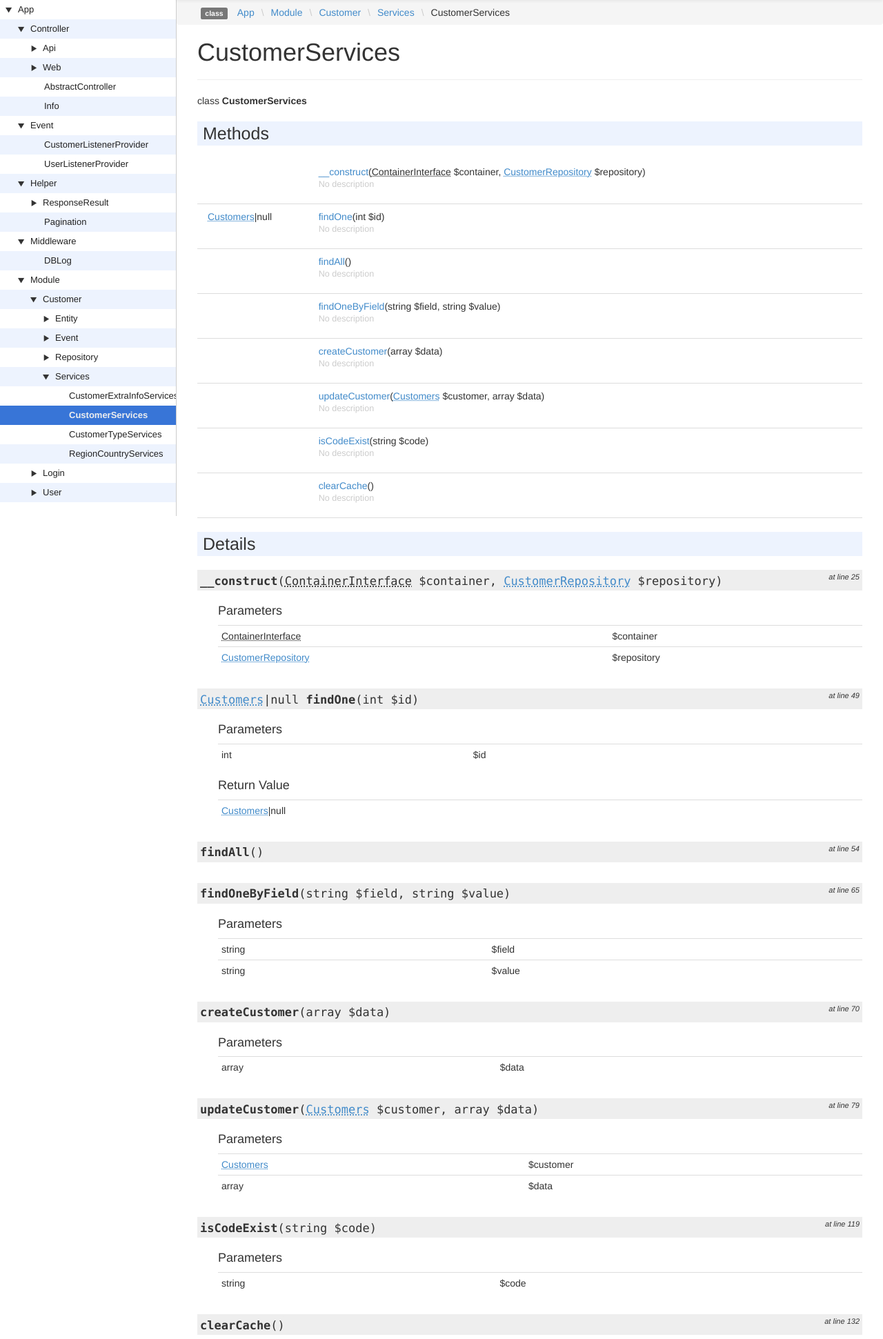
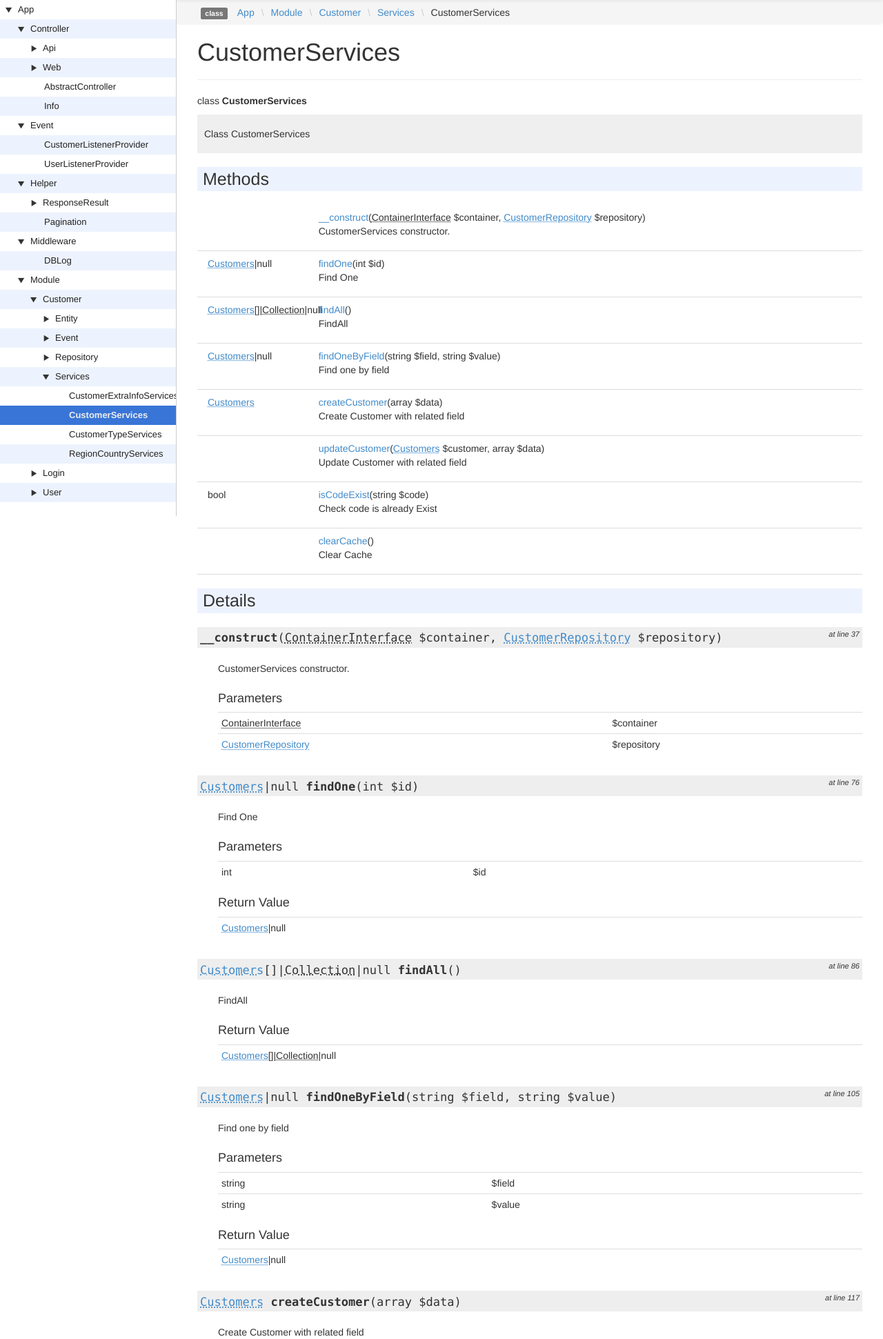
Before and after one commit to iLexN/inova, a PHP site: page /docs/App/Module/Customer/Services/CustomerServices.html in a window 1280 px wide. Shown: the part 52-1993 px from the top of the page at 69% size. Run offline with PHP 8.4, Linux system fonts and the light colour scheme.

```diff
--- a/app/dependencies.php
+++ b/app/dependencies.php
@@ -34,9 +34,9 @@ $container['logger'] = function (ContainerInterface $container) {
 $container['twig'] = function (ContainerInterface $container) {
     $settings = $container->get('twigConfig');
     $view = new \Slim\Views\Twig($settings['template_path'], $settings['twig']);
-    if (!$container['settings']['displayErrorDetails']) {
-        $view->addExtension(new Twig_Extension_Debug());
-    }
+
+    $basePath = rtrim(str_ireplace('index.php', '', $container['request']->getUri()->getBasePath()), '/');
+    $view->addExtension(new \Slim\Views\TwigExtension($container['router'], $basePath));
 
     return $view;
 };
--- a/docs/App/Module/Customer/Services/CustomerServices.html
+++ b/docs/App/Module/Customer/Services/CustomerServices.html
@@ -85,6 +85,8 @@
 
 
 
+            <div class="description">
+            <p>Class CustomerServices</p>                                </div>
 
 
 
@@ -99,8 +101,7 @@
                 <div class="col-md-8 type">
                     <a href="#method___construct">__construct</a>(<abbr title="Psr\Container\ContainerInterface">ContainerInterface</abbr> $container, <a href="../../../../App/Module/Customer/Repository/CustomerRepository.html"><abbr title="App\Module\Customer\Repository\CustomerRepository">CustomerRepository</abbr></a> $repository)
 
-                                            <p class="no-description">No description</p>
-                                    </div>
+                                            <p>CustomerServices constructor.</p>                </div>
                 <div class="col-md-2"></div>
             </div>
                     <div class="row">
@@ -110,41 +111,37 @@
                 <div class="col-md-8 type">
                     <a href="#method_findOne">findOne</a>(int $id)
 
-                                            <p class="no-description">No description</p>
-                                    </div>
+                                            <p>Find One</p>                </div>
                 <div class="col-md-2"></div>
             </div>
                     <div class="row">
                 <div class="col-md-2 type">
-
+                    <a href="../../../../App/Module/Customer/Entity/Customers.html"><abbr title="App\Module\Customer\Entity\Customers">Customers</abbr></a>[]|<abbr title="Illuminate\Database\Eloquent\Collection">Collection</abbr>|null
                 </div>
                 <div class="col-md-8 type">
                     <a href="#method_findAll">findAll</a>()
 
-                                            <p class="no-description">No description</p>
-                                    </div>
+                                            <p>FindAll</p>                </div>
                 <div class="col-md-2"></div>
             </div>
                     <div class="row">
                 <div class="col-md-2 type">
-
+                    <a href="../../../../App/Module/Customer/Entity/Customers.html"><abbr title="App\Module\Customer\Entity\Customers">Customers</abbr></a>|null
                 </div>
                 <div class="col-md-8 type">
                     <a href="#method_findOneByField">findOneByField</a>(string $field, string $value)
 
-                                            <p class="no-description">No description</p>
-                                    </div>
+                                            <p>Find one by field</p>                </div>
                 <div class="col-md-2"></div>
             </div>
                     <div class="row">
                 <div class="col-md-2 type">
-
+                    <a href="../../../../App/Module/Customer/Entity/Customers.html"><abbr title="App\Module\Customer\Entity\Customers">Customers</abbr></a>
                 </div>
                 <div class="col-md-8 type">
                     <a href="#method_createCustomer">createCustomer</a>(array $data)
 
-                                            <p class="no-description">No description</p>
-                                    </div>
+                                            <p>Create Customer with related field</p>                </div>
                 <div class="col-md-2"></div>
             </div>
                     <div class="row">
@@ -154,19 +151,17 @@
                 <div class="col-md-8 type">
                     <a href="#method_updateCustomer">updateCustomer</a>(<a href="../../../../App/Module/Customer/Entity/Customers.html"><abbr title="App\Module\Customer\Entity\Customers">Customers</abbr></a> $customer, array $data)
 
-                                            <p class="no-description">No description</p>
-                                    </div>
+                                            <p>Update Customer with related field</p>                </div>
                 <div class="col-md-2"></div>
             </div>
                     <div class="row">
                 <div class="col-md-2 type">
-
+                    bool
                 </div>
                 <div class="col-md-8 type">
                     <a href="#method_isCodeExist">isCodeExist</a>(string $code)
 
-                                            <p class="no-description">No description</p>
-                                    </div>
+                                            <p>Check code is already Exist</p>                </div>
                 <div class="col-md-2"></div>
             </div>
                     <div class="row">
@@ -176,8 +171,7 @@
                 <div class="col-md-8 type">
                     <a href="#method_clearCache">clearCache</a>()
 
-                                            <p class="no-description">No description</p>
-                                    </div>
+                                            <p>Clear Cache</p>                </div>
                 <div class="col-md-2"></div>
             </div>
             </div>
@@ -188,7 +182,7 @@
             <div id="method-details">
                     <div class="method-item">
                     <h3 id="method___construct">
-        <div class="location">at         line 25</div>
+        <div class="location">at         line 37</div>
         <code>
     <strong>__construct</strong>(<abbr title="Psr\Container\ContainerInterface">ContainerInterface</abbr> $container, <a href="../../../../App/Module/Customer/Repository/CustomerRepository.html"><abbr title="App\Module\Customer\Repository\CustomerRepository">CustomerRepository</abbr></a> $repository)
         </code>
@@ -197,6 +191,8 @@
 
 
 
+                    <div class="method-description">
+                                    <p>CustomerServices constructor.</p>                                                </div>
                 <div class="tags">
                             <h4>Parameters</h4>
 
@@ -222,7 +218,7 @@
             </div>
                     <div class="method-item">
                     <h3 id="method_findOne">
-        <div class="location">at         line 49</div>
+        <div class="location">at         line 76</div>
         <code>                    <a href="../../../../App/Module/Customer/Entity/Customers.html"><abbr title="App\Module\Customer\Entity\Customers">Customers</abbr></a>|null
     <strong>findOne</strong>(int $id)
         </code>
@@ -231,6 +227,8 @@
 
 
 
+                    <div class="method-description">
+                                    <p>Find One</p>                                                </div>
                 <div class="tags">
                             <h4>Parameters</h4>
 
@@ -260,8 +258,8 @@
             </div>
                     <div class="method-item">
                     <h3 id="method_findAll">
-        <div class="location">at         line 54</div>
-        <code>
+        <div class="location">at         line 86</div>
+        <code>                    <a href="../../../../App/Module/Customer/Entity/Customers.html"><abbr title="App\Module\Customer\Entity\Customers">Customers</abbr></a>[]|<abbr title="Illuminate\Database\Eloquent\Collection">Collection</abbr>|null
     <strong>findAll</strong>()
         </code>
     </h3>
@@ -269,7 +267,18 @@
 
 
 
+                    <div class="method-description">
+                                    <p>FindAll</p>                                                </div>
                 <div class="tags">
+
+                            <h4>Return Value</h4>
+
+                    <table class="table table-condensed">
+        <tr>
+            <td><a href="../../../../App/Module/Customer/Entity/Customers.html"><abbr title="App\Module\Customer\Entity\Customers">Customers</abbr></a>[]|<abbr title="Illuminate\Database\Eloquent\Collection">Collection</abbr>|null</td>
+            <td></td>
+        </tr>
+    </table>
 
 
 
@@ -279,8 +288,8 @@
             </div>
                     <div class="method-item">
                     <h3 id="method_findOneByField">
-        <div class="location">at         line 65</div>
-        <code>
+        <div class="location">at         line 105</div>
+        <code>                    <a href="../../../../App/Module/Customer/Entity/Customers.html"><abbr title="App\Module\Customer\Entity\Customers">Customers</abbr></a>|null
     <strong>findOneByField</strong>(string $field, string $value)
         </code>
     </h3>
@@ -288,6 +297,8 @@
 
 
 
+                    <div class="method-description">
+                                    <p>Find one by field</p>                                                </div>
                 <div class="tags">
                             <h4>Parameters</h4>
 
@@ -305,6 +316,15 @@
             </table>
 
 
+                            <h4>Return Value</h4>
+
+                    <table class="table table-condensed">
+        <tr>
+            <td><a href="../../../../App/Module/Customer/Entity/Customers.html"><abbr title="App\Module\Customer\Entity\Customers">Customers</abbr></a>|null</td>
+            <td></td>
+        </tr>
+    </table>
+
 
 
                     </div>
@@ -313,8 +333,8 @@
             </div>
                     <div class="method-item">
                     <h3 id="method_createCustomer">
-        <div class="location">at         line 70</div>
-        <code>
+        <div class="location">at         line 117</div>
+        <code>                    <a href="../../../../App/Module/Customer/Entity/Customers.html"><abbr title="App\Module\Customer\Entity\Customers">Customers</abbr></a>
     <strong>createCustomer</strong>(array $data)
         </code>
     </h3>
@@ -322,6 +342,8 @@
 
 
 
+                    <div class="method-description">
+                                    <p>Create Customer with related field</p>                                                </div>
                 <div class="tags">
                             <h4>Parameters</h4>
 
@@ -334,6 +356,15 @@
             </table>
 
 
+                            <h4>Return Value</h4>
+
+                    <table class="table table-condensed">
+        <tr>
+            <td><a href="../../../../App/Module/Customer/Entity/Customers.html"><abbr title="App\Module\Customer\Entity\Customers">Customers</abbr></a></td>
+            <td></td>
+        </tr>
+    </table>
+
 
 
                     </div>
@@ -342,7 +373,7 @@
             </div>
                     <div class="method-item">
                     <h3 id="method_updateCustomer">
-        <div class="location">at         line 79</div>
+        <div class="location">at         line 132</div>
         <code>
     <strong>updateCustomer</strong>(<a href="../../../../App/Module/Customer/Entity/Customers.html"><abbr title="App\Module\Customer\Entity\Customers">Customers</abbr></a> $customer, array $data)
         </code>
@@ -351,6 +382,8 @@
 
 
 
+                    <div class="method-description">
+                                    <p>Update Customer with related field</p>                                                </div>
                 <div class="tags">
                             <h4>Parameters</h4>
 
@@ -376,8 +409,8 @@
             </div>
                     <div class="method-item">
                     <h3 id="method_isCodeExist">
-        <div class="location">at         line 119</div>
-        <code>
+        <div class="location">at         line 203</div>
+        <code>                    bool
     <strong>isCodeExist</strong>(string $code)
         </code>
     </h3>
@@ -385,6 +418,8 @@
 
 
 
+                    <div class="method-description">
+                                    <p>Check code is already Exist</p>                                                </div>
                 <div class="tags">
                             <h4>Parameters</h4>
 
@@ -397,6 +432,15 @@
             </table>
 
 
+                            <h4>Return Value</h4>
+
+                    <table class="table table-condensed">
+        <tr>
+            <td>bool</td>
+            <td></td>
+        </tr>
+    </table>
+
 
 
                     </div>
@@ -405,7 +449,7 @@
             </div>
                     <div class="method-item">
                     <h3 id="method_clearCache">
-        <div class="location">at         line 132</div>
+        <div class="location">at         line 219</div>
         <code>
     <strong>clearCache</strong>()
         </code>
@@ -414,6 +458,8 @@
 
 
 
+                    <div class="method-description">
+                                    <p>Clear Cache</p>                                                </div>
                 <div class="tags">
 
 
--- a/docs/classes.html
+++ b/docs/classes.html
@@ -437,7 +437,7 @@ Clear Customer List Cache
 
                 </div>
                 <div class="col-md-6">
-
+                    Class CustomerServices
                 </div>
             </div>
                     <div class="row">
--- a/src/Controller/Api/User/Create.php
+++ b/src/Controller/Api/User/Create.php
@@ -30,7 +30,7 @@ class Create extends AbstractController
             return new JsonResponse(['error'=>'email already exist']);
         }
 
-        if (!\is_numeric($input['head_id']) || $userServices->isUserExist($input['head_id'])) {
+        if (!empty($input['head_id']) && (!\is_numeric($input['head_id']) || $userServices->isUserExist($input['head_id']))) {
             return new JsonResponse(['error'=>'belong to not exist']);
         }
 
--- a/src/Controller/Api/User/Update.php
+++ b/src/Controller/Api/User/Update.php
@@ -34,7 +34,7 @@ class Update extends AbstractController
         if ($user->email !== $input['email'] && $userServices->isEmailExist($input['email'])) {
             return new JsonResponse(['error' => 'email already exist']);
         }
-        if (!\is_numeric($input['head_id']) || $userServices->isUserExist($input['head_id'])) {
+        if (!empty($input['head_id']) && (!\is_numeric($input['head_id']) || $userServices->isUserExist($input['head_id']))) {
             return new JsonResponse(['error'=>'belong to not exist']);
         }
 
```
Also changed, not shown: docs/doc-index.html (+9 -9 lines), docs/sami.js (+9 -9 lines), 1 other file.
